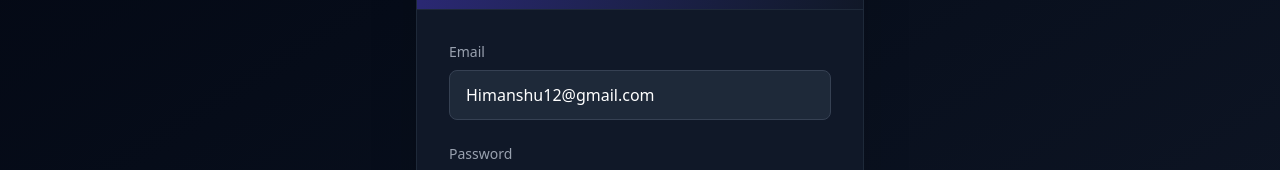
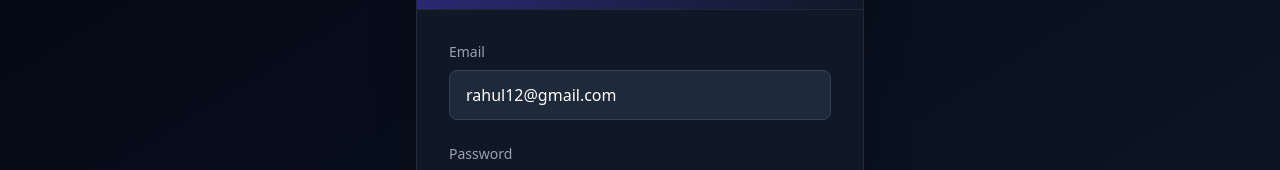
Before and after one commit to Himanshupanwarrr12/DevTinder-FR, a React (Vite) app: page /login in a window 1280 px wide. Shown: the part 328-498 px from the top of the page. Built offline with nearby package versions, Linux system fonts and the light colour scheme; no server answers.

Commit message:
cleaned little bit

```diff
--- a/src/pages/Login.jsx
+++ b/src/pages/Login.jsx
@@ -7,8 +7,8 @@ import { baseUrl } from "../utils/constant";
 import { addUser } from "../features/userSlice";
 
 const Login = () => {
-  const [emailId, setEmailId] = useState("Himanshu12@gmail.com");
-  const [password, setPassword] = useState("Himanshuwar@12");
+  const [emailId, setEmailId] = useState("rahul12@gmail.com");
+  const [password, setPassword] = useState("Rahuldravid@12");
   const [showPassword, setShowPassword] = useState(false);
   const dispatch = useDispatch();
   const navigate = useNavigate();
--- a/src/pages/Profile.jsx
+++ b/src/pages/Profile.jsx
@@ -5,7 +5,6 @@ function Profile() {
   const user = useSelector((store) => {
     return store.user;
   });
-  console.log(user)
   //checking if user is not present
   if (!user)
     return (
```
